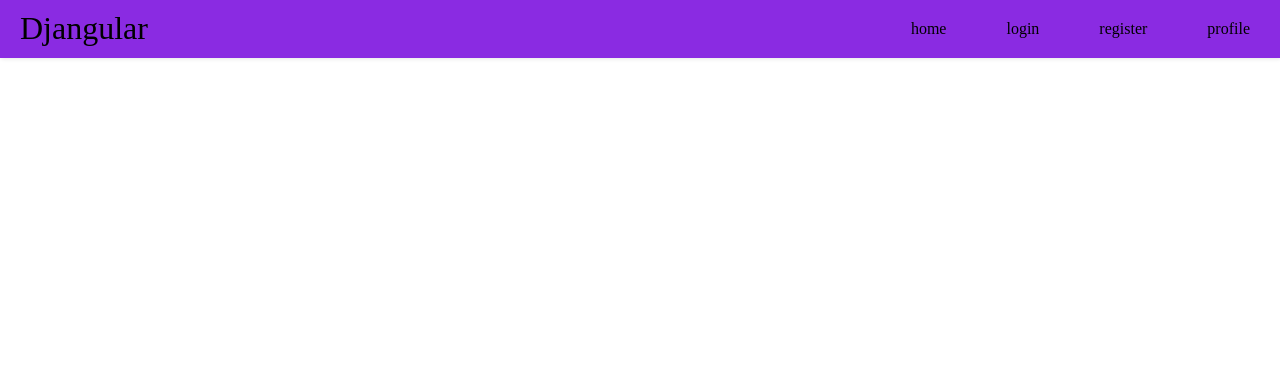
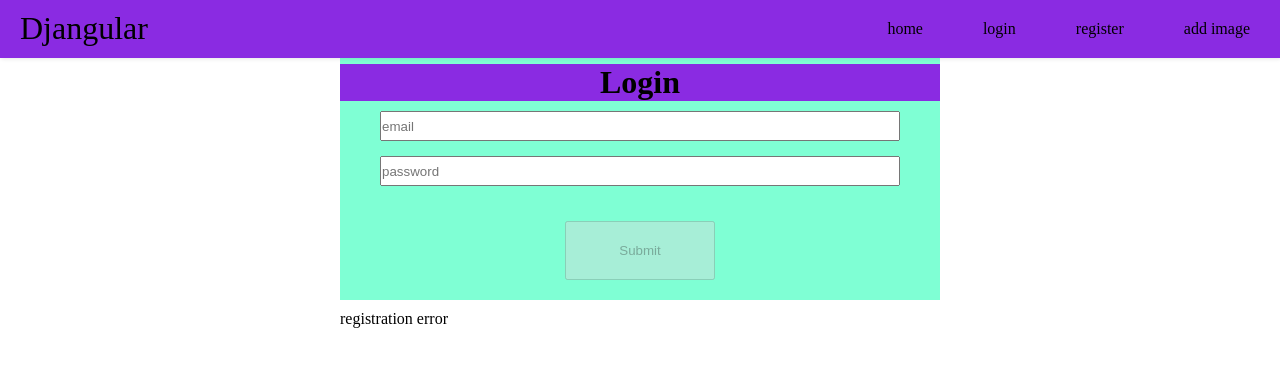
Before and after one commit to P4pucs/Djangular, an Angular app in the folder client/: page /login in a window 1280 px wide. Shown: the top 366 px of the page. Built offline with nearby package versions, Linux system fonts and the light colour scheme.

Commit message:
Added routing.

```diff
--- a/client/src/app/app.module.ts
+++ b/client/src/app/app.module.ts
@@ -5,6 +5,7 @@ import { AppComponent } from './app.component';
 import { AuthModule } from './auth/auth.module';
 import { ImageModule } from './image/image.module';
 import { UIModule } from './ui/ui.module';
+import { AppRoutingModule } from './app-routing.module';
 
 @NgModule({
   declarations: [
@@ -14,7 +15,8 @@ import { UIModule } from './ui/ui.module';
     BrowserModule,
     AuthModule,
     ImageModule,
-    UIModule
+    UIModule,
+    AppRoutingModule
   ],
   providers: [],
   bootstrap: [AppComponent]
--- a/client/src/app/auth/login/login.component.css
+++ b/client/src/app/auth/login/login.component.css
@@ -5,6 +5,7 @@
     max-width: 600px;
     height: 300px;
     margin: auto;
+    padding-top: 4rem;
 }
 
 h1 {
--- a/client/src/app/auth/register/register.component.css
+++ b/client/src/app/auth/register/register.component.css
@@ -0,0 +1,3 @@
+#container {
+    padding-top: 4rem;
+}
--- a/client/src/app/image/add-image/add-image.component.css
+++ b/client/src/app/image/add-image/add-image.component.css
@@ -0,0 +1,3 @@
+#container {
+    padding-top: 4rem;
+}
--- a/client/src/app/image/add-image/add-image.component.html
+++ b/client/src/app/image/add-image/add-image.component.html
@@ -1,3 +1,4 @@
+<div id="container">
     <h2>Add image</h2>
     <form #imageForm=ngForm (ngSubmit)="uploadImage()">
         <input type="file" (change)="readImage($event.target.files)" required>
@@ -5,3 +6,4 @@
         <input type="text" [(ngModel)]="title" [ngModelOptions]="{standalone: true}" placeholder="optional">
         <input type="submit">
     </form>
+</div>
--- a/client/src/app/image/list-images/list-images.component.css
+++ b/client/src/app/image/list-images/list-images.component.css
@@ -0,0 +1,3 @@
+#container {
+    padding-top: 4rem;
+}
--- a/client/src/app/image/list-images/list-images.component.html
+++ b/client/src/app/image/list-images/list-images.component.html
@@ -1,5 +1,7 @@
-<h2>IMAGES</h2>
+<div id="container">
+    <h2>IMAGES</h2>
 
-<div id="images" *ngFor="let image of images">
-    <img src="{{ image['image'] }}">
+    <div id="images" *ngFor="let image of images">
+        <img src="{{ image['image'] }}">
+    </div>
 </div>
--- a/client/src/app/ui/nav-bar/nav-bar.component.html
+++ b/client/src/app/ui/nav-bar/nav-bar.component.html
@@ -3,9 +3,11 @@
     <input class="menu-btn" type="checkbox" id="menu-btn">
     <label class="menu-icon" for="menu-btn"><span class="nav-icon"></span></label>
     <ul class="navbar-links">
-        <li><a href="#">home</a></li>
-        <li><a href="#">login</a></li>
-        <li><a href="#">register</a></li>
-        <li><a href="#">profile</a></li>
+        <li><a routerLink="">home</a></li>
+        <li><a routerLink="login">login</a></li>
+        <li><a routerLink="register">register</a></li>
+        <li><a routerLink="add-image">add image</a></li>
     </ul>
 </nav>
+
+<router-outlet></router-outlet>
--- a/client/src/app/ui/ui.module.ts
+++ b/client/src/app/ui/ui.module.ts
@@ -1,13 +1,15 @@
 import { NgModule } from '@angular/core';
 import { CommonModule } from '@angular/common';
 import { NavBarComponent } from './nav-bar/nav-bar.component';
+import { AppRoutingModule } from '../app-routing.module';
 
 
 
 @NgModule({
   declarations: [NavBarComponent],
   imports: [
-    CommonModule
+    CommonModule,
+    AppRoutingModule
   ],
   exports: [
     NavBarComponent
--- a/client/src/styles.css
+++ b/client/src/styles.css
@@ -1,8 +1,5 @@
 * {
     box-sizing: border-box;
-}
-
-body {
     margin: 0;
     padding: 0;
 }
```
Also changed, not shown: client/src/app/app-routing.module.ts (added, +23 -0 lines), client/src/app/app.component.html (line endings or trailing spaces). Lines whose indentation alone changed are shown as unchanged.
